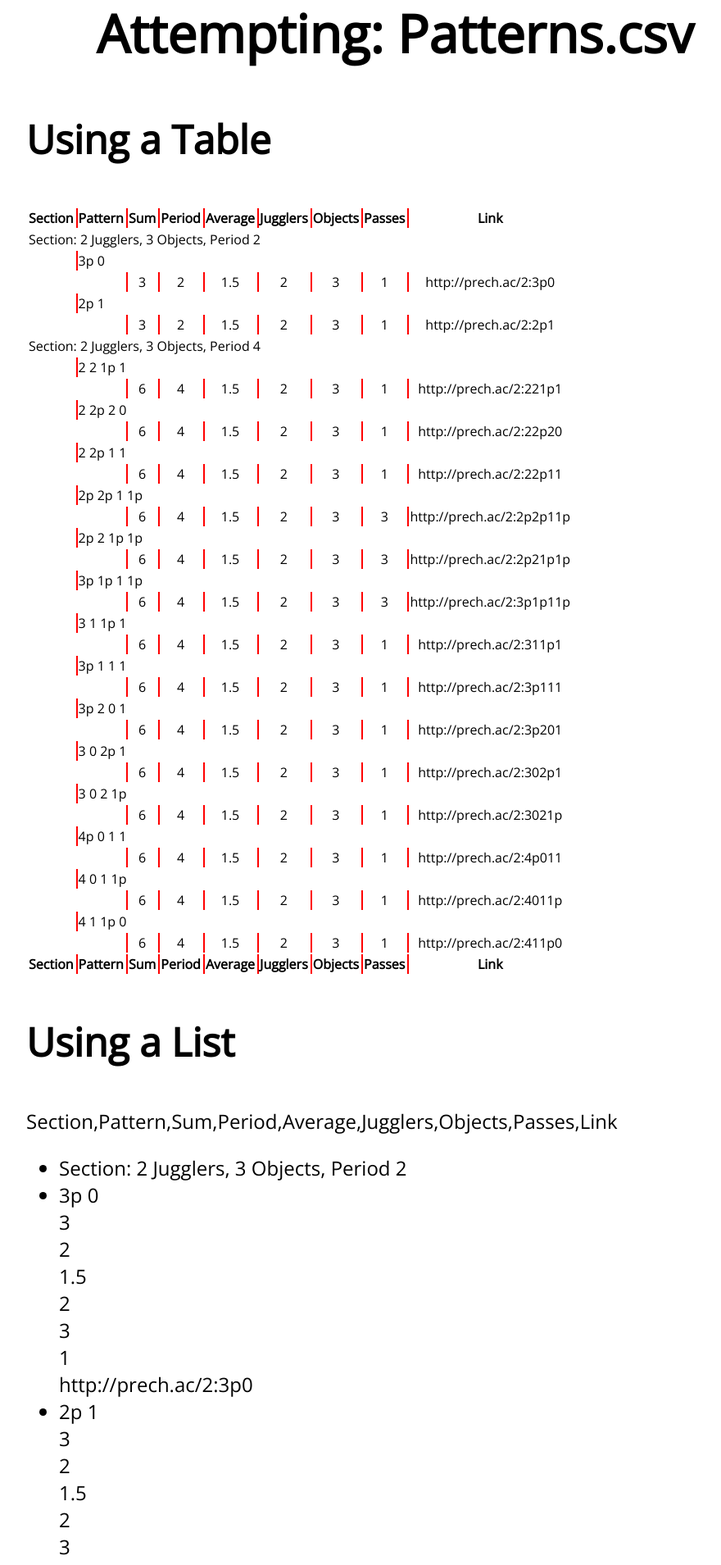
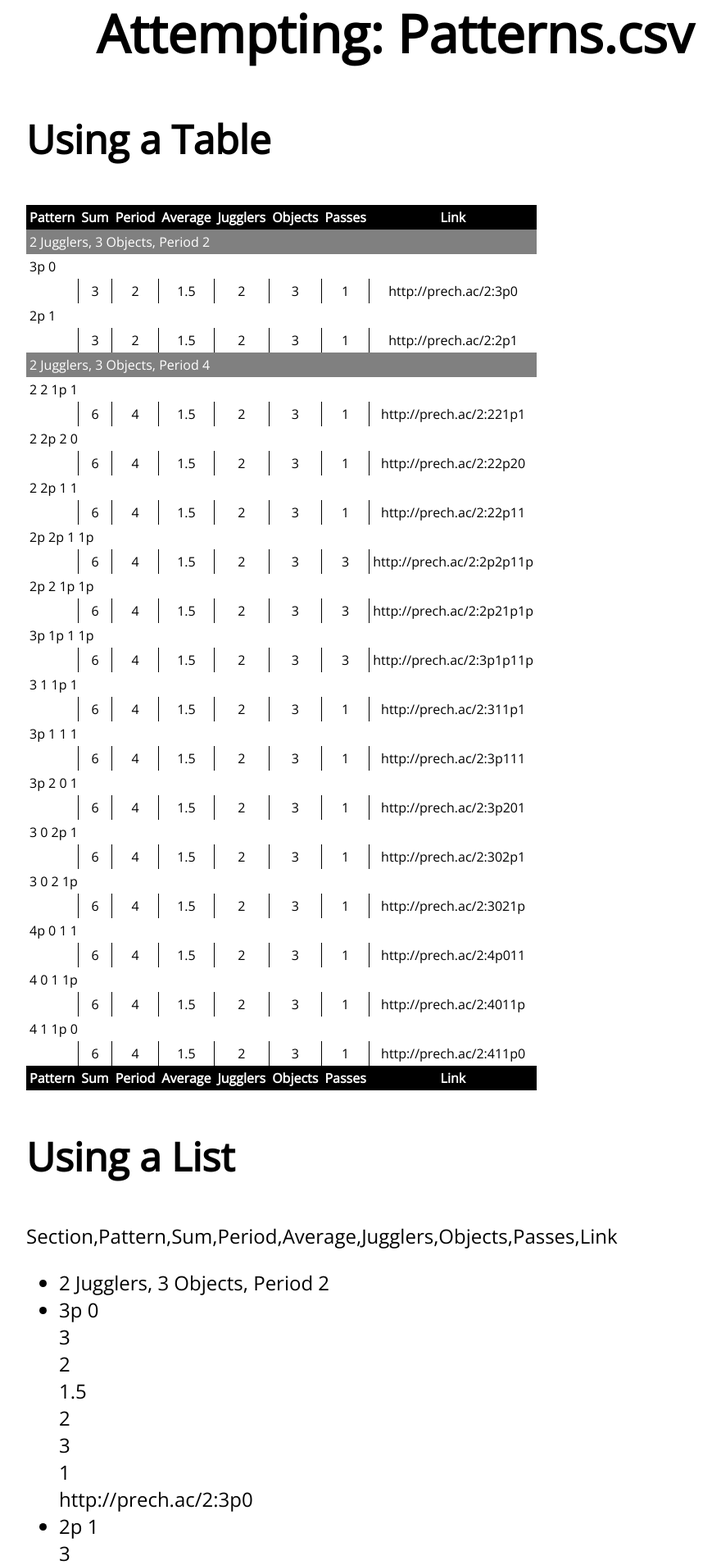
Before and after one commit to Open-Source-Juggling-Project/Social-Siteswaps-DVD-Patterns-List, a Jekyll site: the page built from docs/index.md, in a window 1280 px wide. Shown: the part 470-2379 px from the top of the page at 82% size, without its empty margins (158-1038 px from the left). Built offline with Jekyll 4.4.1, drawn with Linux system fonts in a browser that asks for light colours; our own code applies the rules of GitHub Pages for plain Markdown files; some of the changed text lies outside the part shown.

Commit message:
Update Table Style

```diff
--- a/docs/_data/patterns.csv
+++ b/docs/_data/patterns.csv
@@ -1,8 +1,8 @@
 Section,Pattern,Sum,Period,Average,Jugglers,Objects,Passes,Link
-"Section: 2 Jugglers, 3 Objects, Period 2",,,,,,,,
+"2 Jugglers, 3 Objects, Period 2",,,,,,,,
 ,3p 0,3,2,1.5,2,3,1,http://prech.ac/2:3p0
 ,2p 1,3,2,1.5,2,3,1,http://prech.ac/2:2p1
-"Section: 2 Jugglers, 3 Objects, Period 4",,,,,,,,
+"2 Jugglers, 3 Objects, Period 4",,,,,,,,
 ,2 2 1p 1,6,4,1.5,2,3,1,http://prech.ac/2:221p1
 ,2 2p 2 0,6,4,1.5,2,3,1,http://prech.ac/2:22p20
 ,2 2p 1 1,6,4,1.5,2,3,1,http://prech.ac/2:22p11
--- a/docs/css/style.css
+++ b/docs/css/style.css
@@ -1,7 +1,6 @@
 body {
   font-family: 'Open Sans', sans-serif;
   font-size: 100%;
-
 }
 
 .content {
@@ -48,15 +47,33 @@ li {
 
 table {
     /* width: 100%; */
+    position: relative;
+    border-collapse: collapse;
 }
 
-table td + td, table th + th {
-    border-left:2px
-    solid red;
+table th + th {
+    /* border-left: 1px solid white; */
+}
+
+table td + td {
+    border-left: 1px solid black;
+}
+
+th, td {
+  padding: 0.25rem;
 }
 
 th {
     /* font-size: 0.5em; */
+    color: white;
+    background: black;
+    position: sticky;
+    top: 0;
+}
+
+.dvd-section {
+    color: white;
+    background-color: grey;
 }
 
 .pattern-details {
--- a/docs/index.md
+++ b/docs/index.md
@@ -16,8 +16,6 @@ Testing _data files: https://jekyllrb.com/docs/datafiles/
 
 <table>
   <tr>
-    <tr>
-    <th>Section</th>
     <th>Pattern</th>
     <th>Sum</th>
     <th>Period</th>
@@ -27,19 +25,17 @@ Testing _data files: https://jekyllrb.com/docs/datafiles/
     <th>Passes</th>
     <th>Link</th>
   </tr>
-  </tr>
   {% for pattern in site.data.patterns %}
     {% if pattern.Section %}
   <tr>
-    <td colspan="9" class="dvd-section">{{ pattern.Section }}</td>
+    <td colspan="8" class="dvd-section">{{ pattern.Section }}</td>
   </tr>
     {% else %}
     <tr>
-    <td></td>
     <td colspan="8" class="prechac-pattern">{{ pattern.Pattern }}</td>
     </tr>
   <tr>
-    <td colspan="2" ></td>
+    <td></td>
     <td class="pattern-details pattern-sum">{{ pattern.Sum }}</td>
     <td class="pattern-details pattern-period">{{ pattern.Period }}</td>
     <td class="pattern-details pattern-average">{{ pattern.Average }}</td>
@@ -51,7 +47,6 @@ Testing _data files: https://jekyllrb.com/docs/datafiles/
       {% endif %}
 {% endfor %}
 <tr>
-    <th>Section</th>
     <th>Pattern</th>
     <th>Sum</th>
     <th>Period</th>
```
